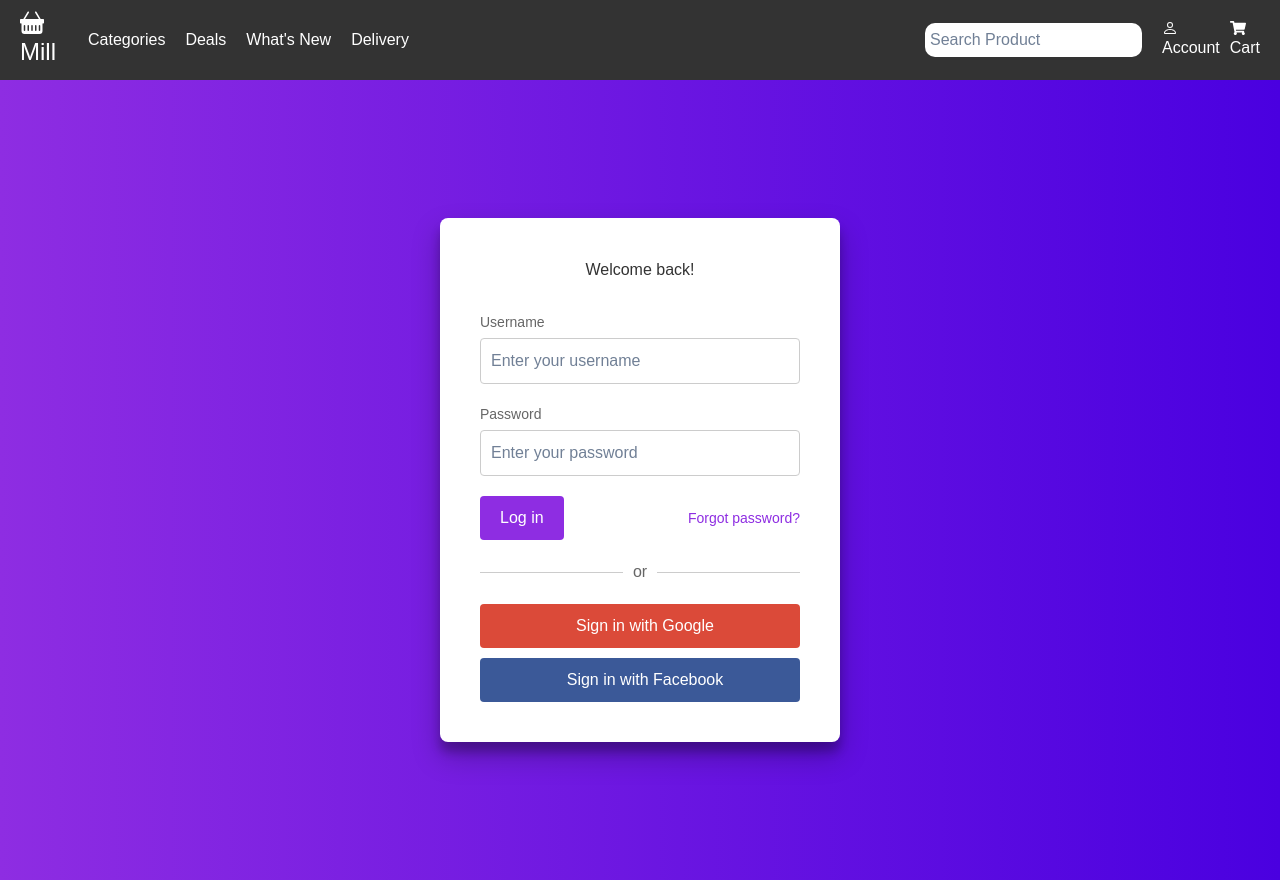
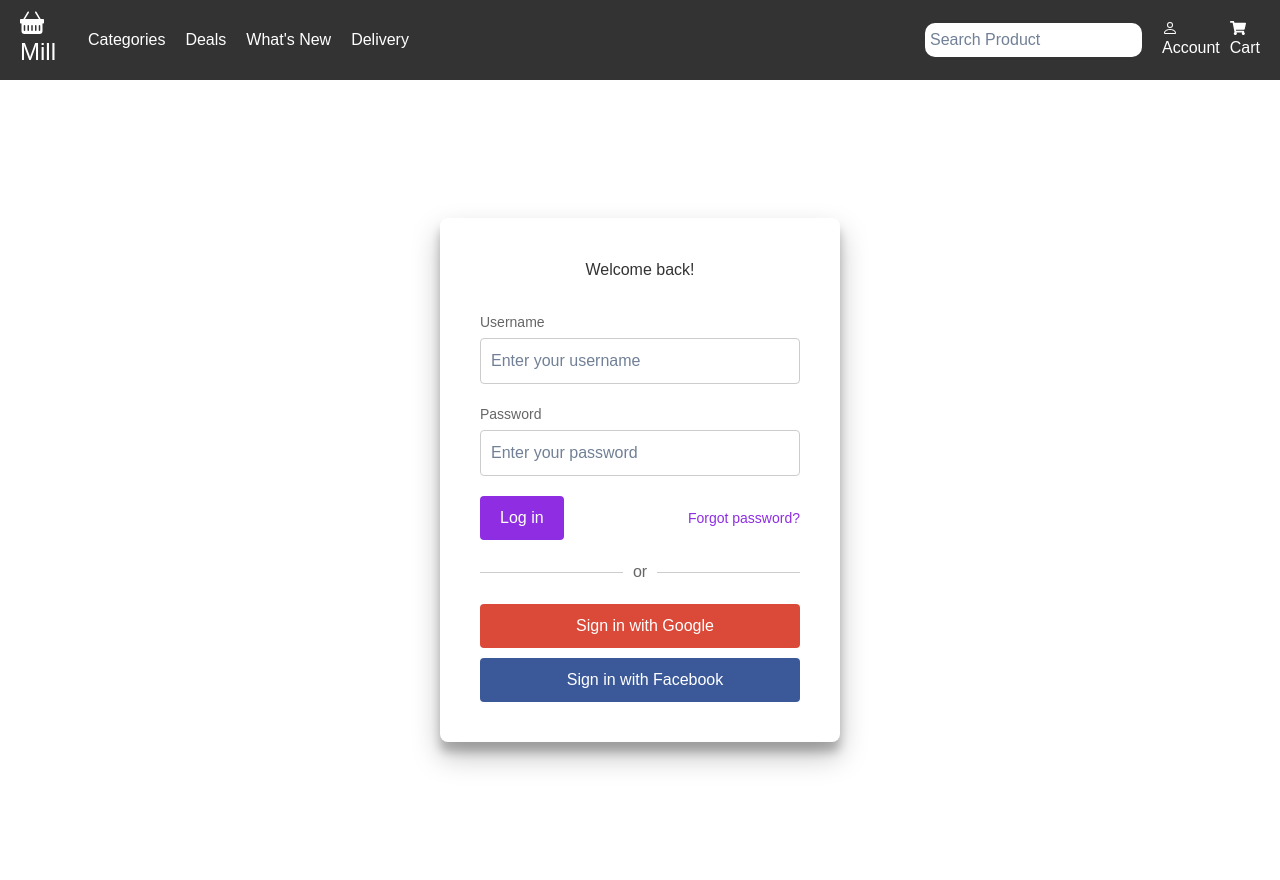
Before and after one commit to Antoine-Nchore/e-commerce-frontend, a React (Create React App) app: page /login in a window 1280 px wide. Built offline with nearby package versions, Linux system fonts and the light colour scheme.

Commit message:
changed the background color

```diff
--- a/src/pages/LoginForm.css
+++ b/src/pages/LoginForm.css
@@ -3,7 +3,7 @@
   justify-content: center;
   align-items: center;
   height: 100vh;
-    background-image: linear-gradient(to right, #8e2de2, #4a00e0);
+  background-color: #fff;
 }
 
 .login-box {
```
Lines whose indentation alone changed are shown as unchanged.
